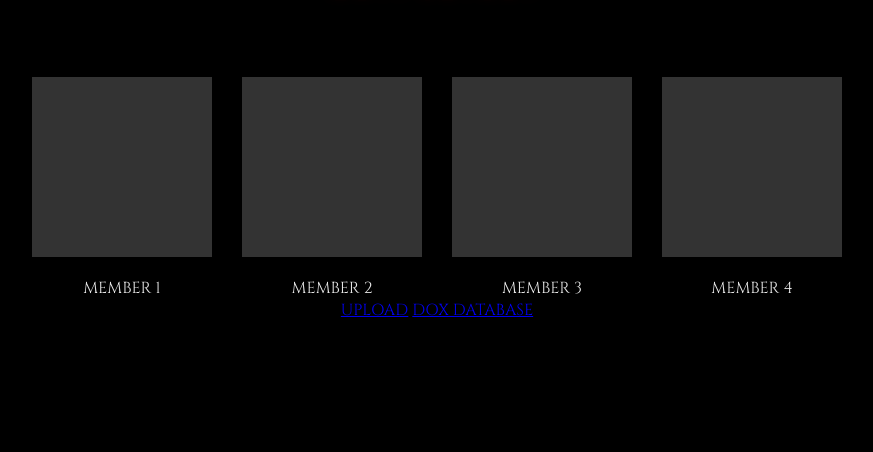
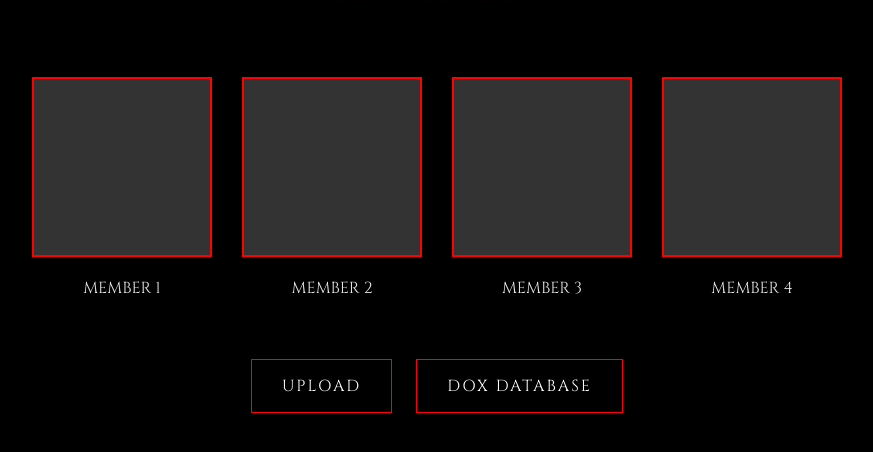
Before and after one commit to Faceofreality/594, a plain HTML site: page index.html in a window 1280 px wide. Shown: the part 272-724 px from the top of the page, without its empty margins (203-1076 px from the left). Drawn offline with Linux system fonts and the light colour scheme.

Commit message:
Update index.css

```diff
--- a/assets/css/index.css
+++ b/assets/css/index.css
@@ -74,13 +74,7 @@
   margin-bottom: 20px;
   background-color: #333;
   overflow: hidden;
-}
-
-.custom-pfp {
-  width: 100%;
-  height: 100%;
-  object-fit: cover;
-  z-index: 3;
+  border: 2px solid #ff0000;
 }
 
 .member-name {
@@ -89,26 +83,26 @@
   opacity: 0.9;
 }
 
-.dox-button {
-  position: fixed;
-  bottom: 30px;
-  right: 30px;
-  background-color: #ff0000;
+.button {
+  display: inline-block;
+  margin-top: 60px;
+  background-color: transparent;
   color: #ffffff;
-  border: none;
-  padding: 12px 24px;
+  border: 1px solid #ff0000;
+  padding: 15px 30px;
   font-family: 'Cinzel', serif;
   font-size: 16px;
   letter-spacing: 2px;
   cursor: pointer;
   transition: all 0.3s ease;
+  text-decoration: none;
   text-transform: uppercase;
-  box-shadow: 0 0 10px rgba(255, 0, 0, 0.5);
+  margin-left: 10px;
+  margin-right: 10px;
 }
 
-.dox-button:hover {
-  background-color: #ffffff;
-  color: #ff0000;
+.button:hover {
+  background-color: #ff0000;
+  color: #ffffff;
   box-shadow: 0 0 15px rgba(255, 0, 0, 0.8);
-  transform: scale(1.05);
 }
```
